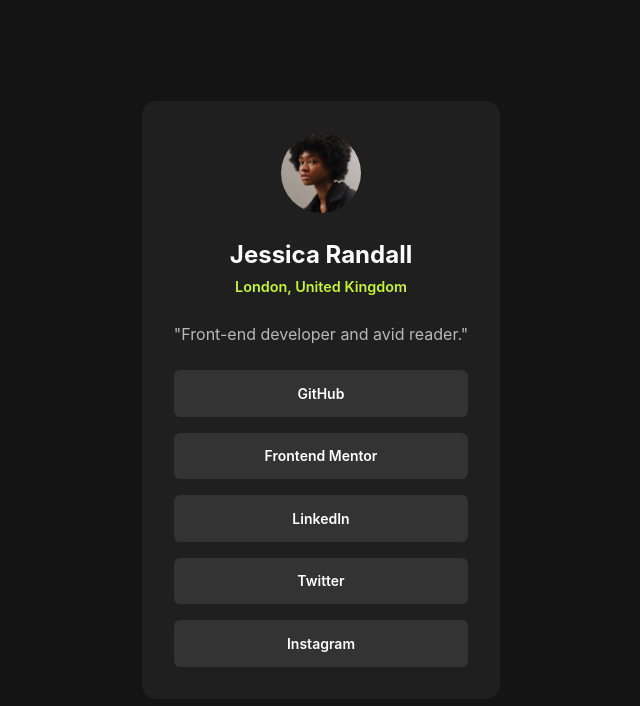
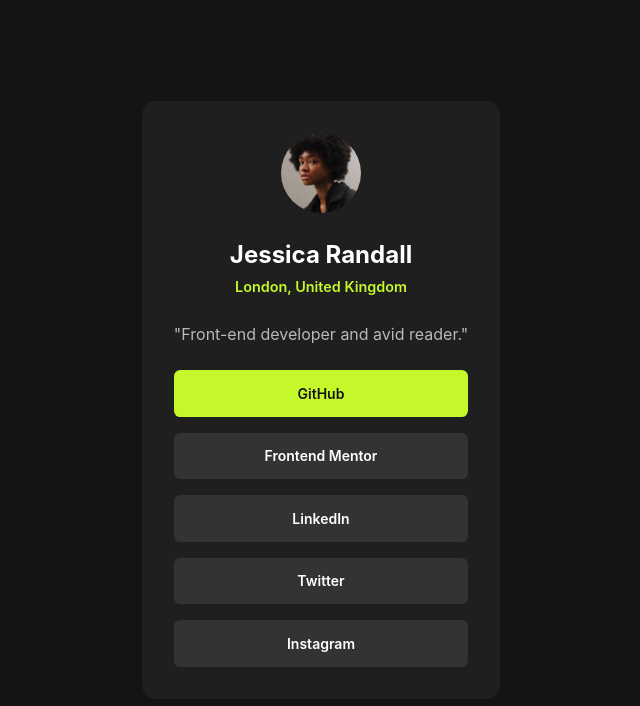
Before and after one commit to MuhaddisRehman/CHALLENGE-FRONTEND_MENTOR-social-links-profile, a plain HTML site: page index.html in a window 1280 px wide. In both pictures the pointer is over the item "GitHub". Shown: the whole page, without its empty margins (319-959 px from the left). Drawn offline with Linux system fonts and the light colour scheme.

Commit message:
add button hover state

```diff
--- a/assets/styles/main.css
+++ b/assets/styles/main.css
@@ -77,8 +77,12 @@
 .links li {
   font-weight: var(--font-weight-semibold);
   border-radius: var(--border-radius);
-
   background-color: var(--clr-grey-700);
   width: 100%;
   padding: 0.8rem 0;
 }
+.links li:hover {
+  background-color: var(--clr-green);
+  color: var(--clr-grey-900);
+  cursor: pointer;
+}
```
